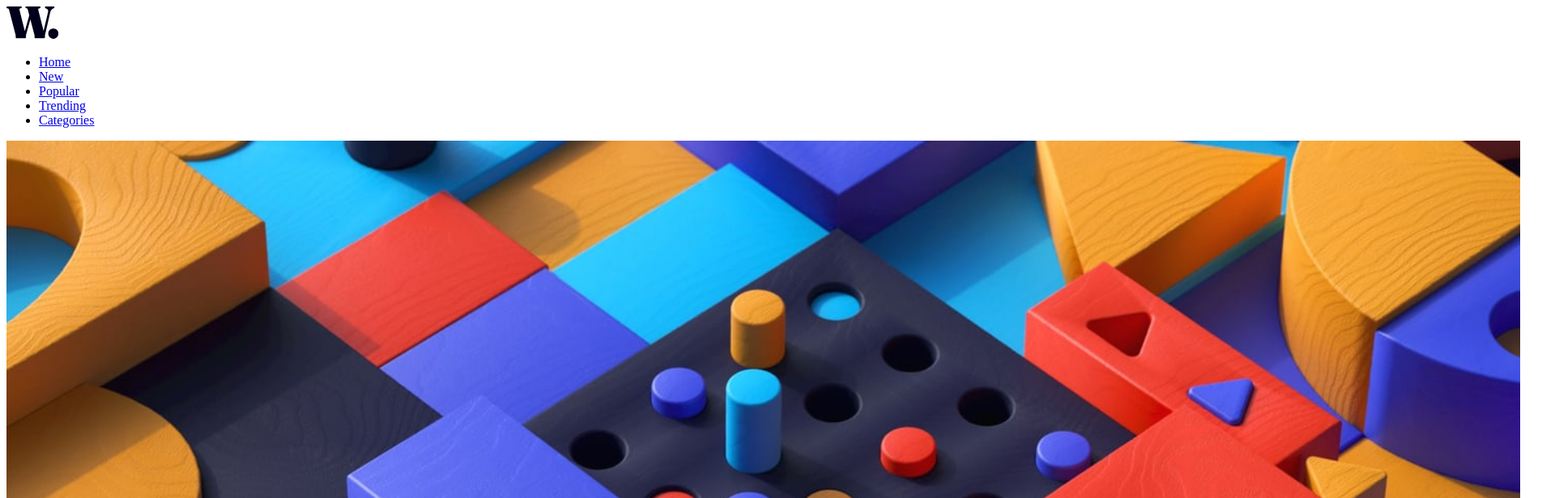
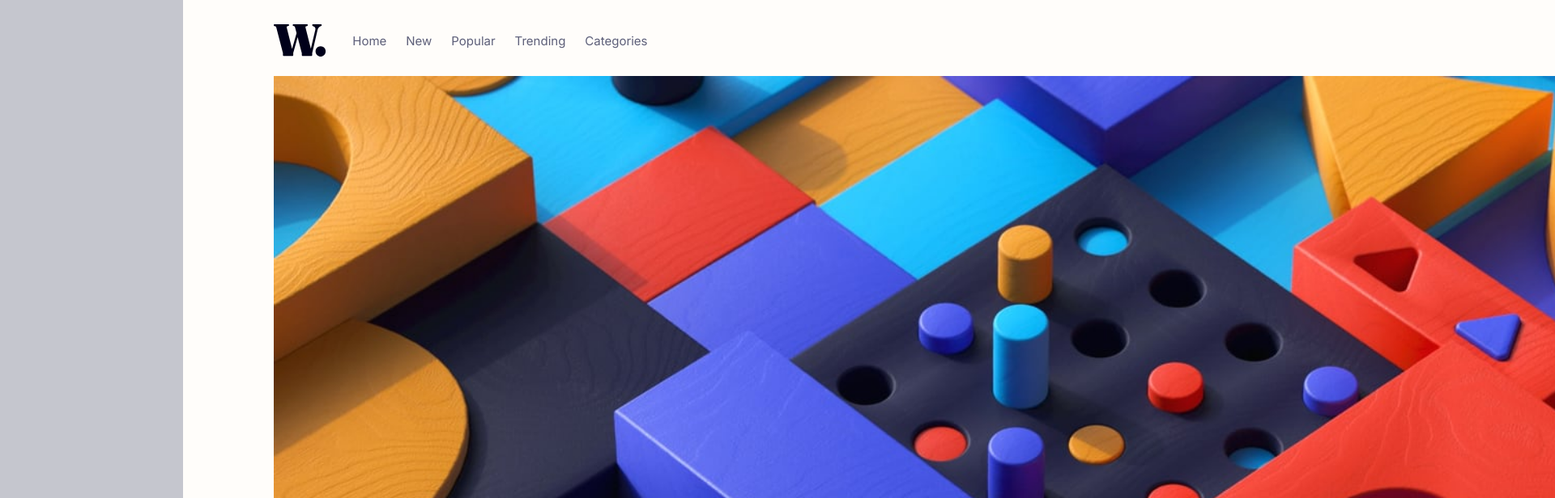
Before and after one commit to programmeur77/frontendmentor-new-homepage, a website: page index.html in a window 1280 px wide. Shown: the top 616 px of the page at 81% size, 1920 px wide, since content can reach past the window. Drawn offline with Linux system fonts and the light colour scheme.

Commit message:
Auto-generated stylesheet with header design

```diff
--- a/style/css/main.css
+++ b/style/css/main.css
@@ -1,3 +1,42 @@
 @import url("https://fonts.googleapis.com/css2?family=Inter:slnt,wght@-10..0,100..900&family=Work+Sans:wght@100..900&display=swap");
+* {
+  box-sizing: border-box;
+  margin: 0;
+  padding: 0;
+}
+
+body {
+  width: 100dvw;
+  height: 100dvh;
+  display: grid;
+  place-items: center;
+  background-color: hsl(233, 8%, 79%);
+  font-size: 15px;
+  font-family: "Inter", sans-serif;
+}
+
+.main-content {
+  max-width: 80%;
+  padding: 30px 7rem;
+  display: grid;
+  grid-template-columns: repeat(3, 1fr);
+  gap: 1.5rem;
+  background-color: hsl(36, 100%, 99%);
+}
+.main-content .news-header {
+  grid-column: 1/4;
+  display: flex;
+  align-items: center;
+  gap: 2rem;
+}
+.main-content .news-header__main-navbar .navbar-content {
+  display: flex;
+  gap: 1.5rem;
+  list-style-type: none;
+}
+.main-content .news-header__main-navbar .navbar-content__link {
+  text-decoration: none;
+  color: hsl(236, 13%, 42%);
+}
 
 /*# sourceMappingURL=main.css.map */
```
